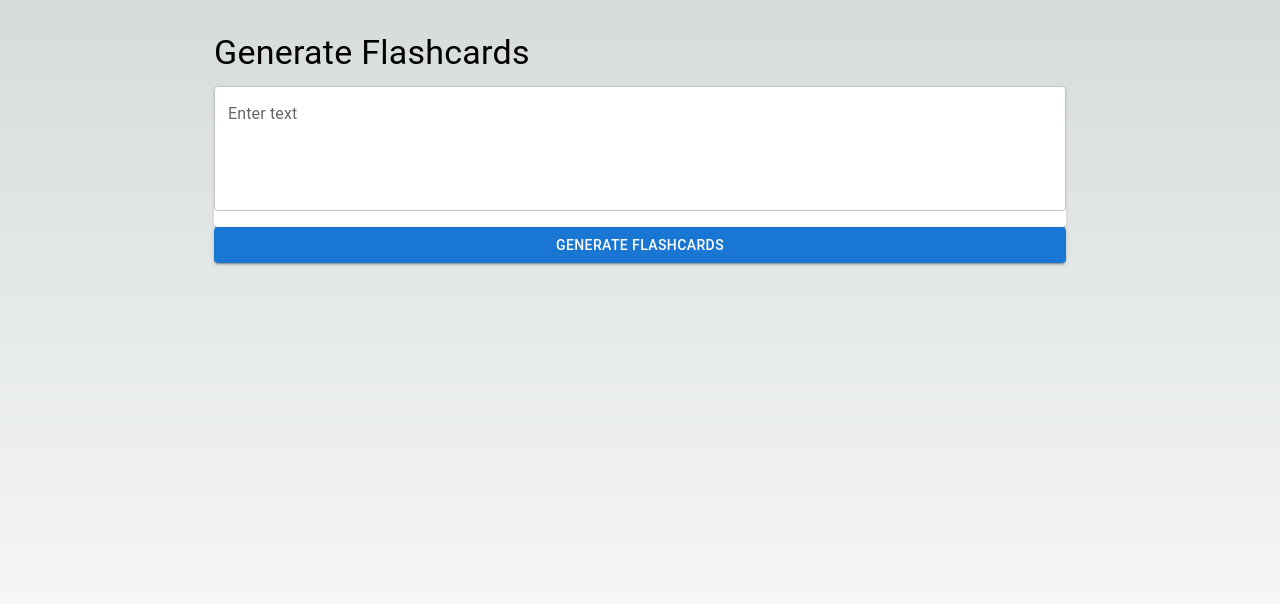
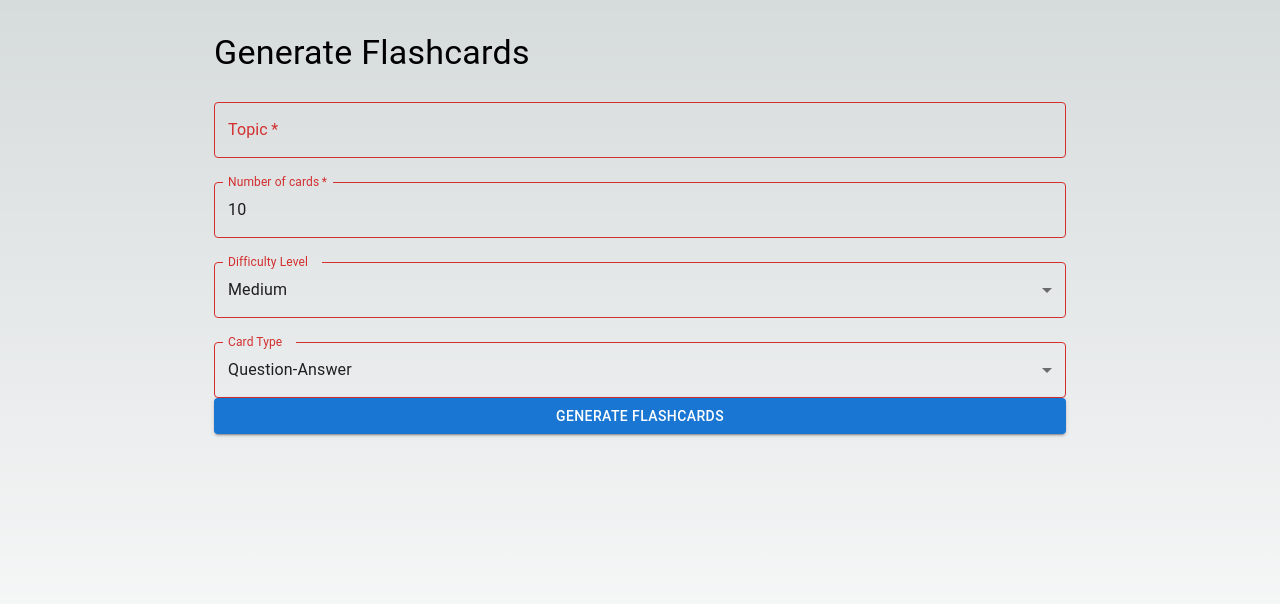
Before and after one commit to HeadstarterVenomBytes/QuickCard, a Next.js app: page /generate in a window 1280 px wide. Shown: the top 604 px of the page. Built offline with nearby package versions, Linux system fonts and the light colour scheme; no server answers.

Commit message:
update the page.tsx for generate to use the FlashcardForm

```diff
--- a/src/app/generate/page.tsx
+++ b/src/app/generate/page.tsx
@@ -3,8 +3,7 @@
 import React, { useState } from "react";
 import { Container, Box } from "@mui/material";
 import TypographyHeader from "../components/TypographyHeader";
-import TextInput from "../components/TextInput";
-import PrimaryButton from "../components/PrimaryButton";
+import { SelectChangeEvent } from "@mui/material";
 import GeneratedFlashcardsGrid from "../components/FlashCardPages/GeneratedFlashcardsGrid";
 import {
   Flashcard,
@@ -12,26 +11,79 @@ import {
   FlashcardSet,
 } from "@/types/flashcard-types";
 import { useSaveFlashcards } from "@/hooks/useSaveFlashcards";
+import { FlashcardFormData } from "@/types/flashcard-form-types";
 import SaveFlashcardsButton from "../components/FlashCardPages/SaveFlashcardsButton";
 import SaveFlashcardsDialog from "../components/FlashCardPages/SaveFlashcardsDialog";
+import FlashcardForm from "../components/FlashcardForm";
 
 export default function Generate(): React.JSX.Element {
-  const [text, setText] = useState<string>("");
+  const [formData, setFormData] = useState<FlashcardFormData>({
+    topic: "",
+    numberOfCards: 10,
+    difficultyLevel: "medium",
+    cardType: "question-answer",
+  });
+  const [formErrors, setFormErrors] = useState<
+    Partial<Record<keyof FlashcardFormData, string>>
+  >({});
   const [flashcards, setFlashcards] = useState<FlashcardList<Flashcard>>([]);
   const [setName, setSetName] = useState<string>("");
   const [dialogOpen, setDialogOpen] = useState<boolean>(false);
   const { saveFlashcards, isLoading, error } = useSaveFlashcards();
 
+  const handleChangeInput = (
+    event: React.ChangeEvent<HTMLInputElement | HTMLTextAreaElement>
+  ) => {
+    const { name, value } = event.target;
+    setFormData((prevData) => ({
+      ...prevData,
+      [name]: name === "numberOfCards" ? parseInt(value, 10) : value,
+    }));
+    // Clear error when field is changed
+    setFormErrors((prevErrors) => ({
+      ...prevErrors,
+      [name]: "",
+    }));
+  };
+
+  const handleChangeSelect = (event: SelectChangeEvent) => {
+    const { name, value } = event.target;
+    setFormData((prevData) => ({
+      ...prevData,
+      [name]: value,
+    }));
+    // Clear error when field is changed
+    setFormErrors((prevErrors) => ({
+      ...prevErrors,
+      [name]: "",
+    }));
+  };
+
+  const validateForm = (): boolean => {
+    const newErrors: Partial<Record<keyof FlashcardFormData, string>> = {};
+    if (!formData.topic.trim()) {
+      newErrors.topic = "Topic is required";
+    }
+    // TODO: adjust this based on the subscription plan?
+    if (formData.numberOfCards < 1 || formData.numberOfCards > 50) {
+      newErrors.numberOfCards = "Number of cards must between 1 and 100";
+    }
+    setFormErrors(newErrors);
+    return Object.keys(newErrors).length === 0;
+  };
+
   const handleSubmit = async (): Promise<void> => {
-    if (!text.trim()) {
-      alert("Please enter some text to generate flashcards.");
+    if (!validateForm()) {
       return;
     }
 
     try {
       const response = await fetch("/api/generate", {
         method: "POST",
-        body: text,
+        headers: {
+          "Content-Type": "application/json",
+        },
+        body: JSON.stringify({ formData }),
       });
 
       if (!response.ok) {
@@ -58,6 +110,10 @@ export default function Generate(): React.JSX.Element {
     const newFlashcardSet: FlashcardSet<Flashcard> = {
       name: setName,
       flashcards: flashcards,
+      topic: formData.topic,
+      numberOfCards: formData.numberOfCards,
+      difficultyLevel: formData.difficultyLevel,
+      cardType: formData.cardType,
     };
 
     await saveFlashcards({
@@ -73,21 +129,17 @@ export default function Generate(): React.JSX.Element {
     });
   };
 
-  // TODO: style the error thing
   return (
     <Container maxWidth="md">
       <Box sx={{ my: 4 }}>
         <TypographyHeader title="Generate Flashcards" />
-        <TextInput
-          value={text}
-          onChange={(e) => setText(e.target.value)}
-          label="Enter text"
-          multiline
-          rows={4}
+        <FlashcardForm
+          formData={formData}
+          onChangeInput={handleChangeInput}
+          onChangeSelect={handleChangeSelect}
+          onSubmit={handleSubmit}
+          errors={formErrors}
         />
-        <PrimaryButton onClick={handleSubmit}>
-          Generate Flashcards
-        </PrimaryButton>
       </Box>
       {flashcards.length > 0 && (
         <>
```
